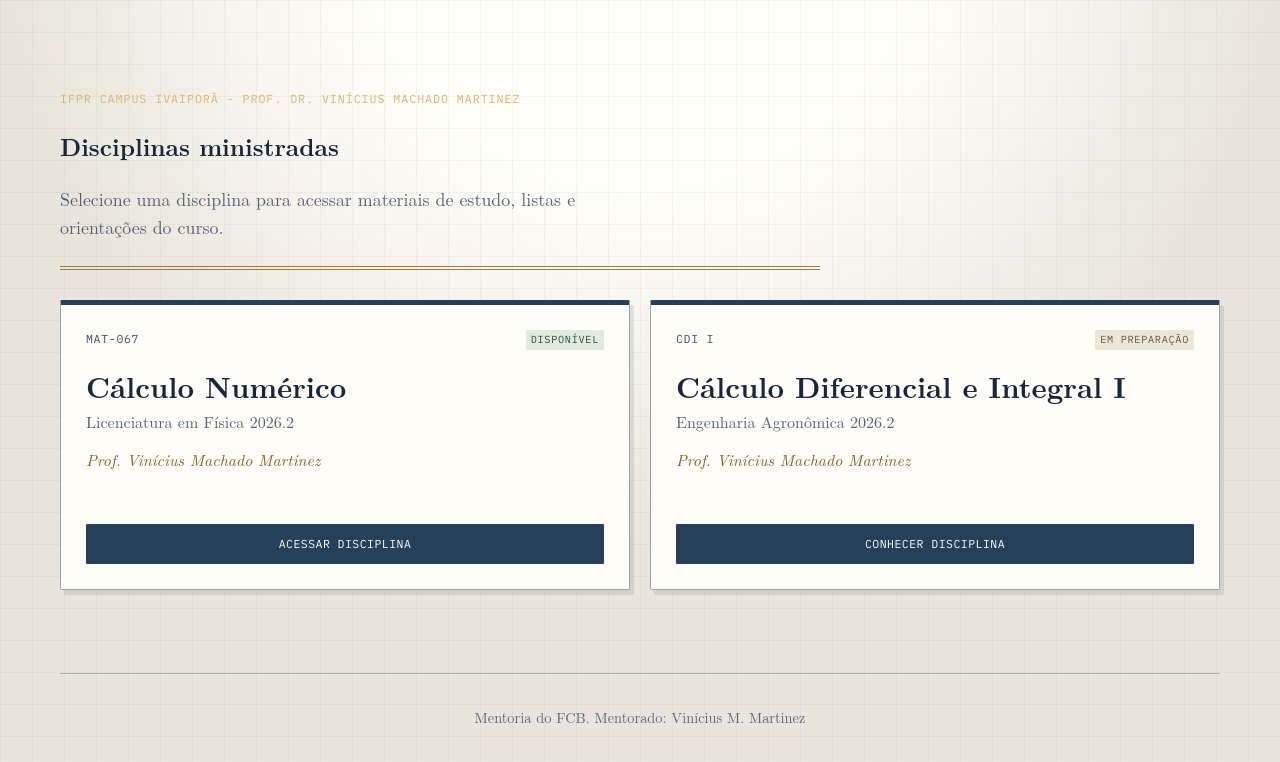
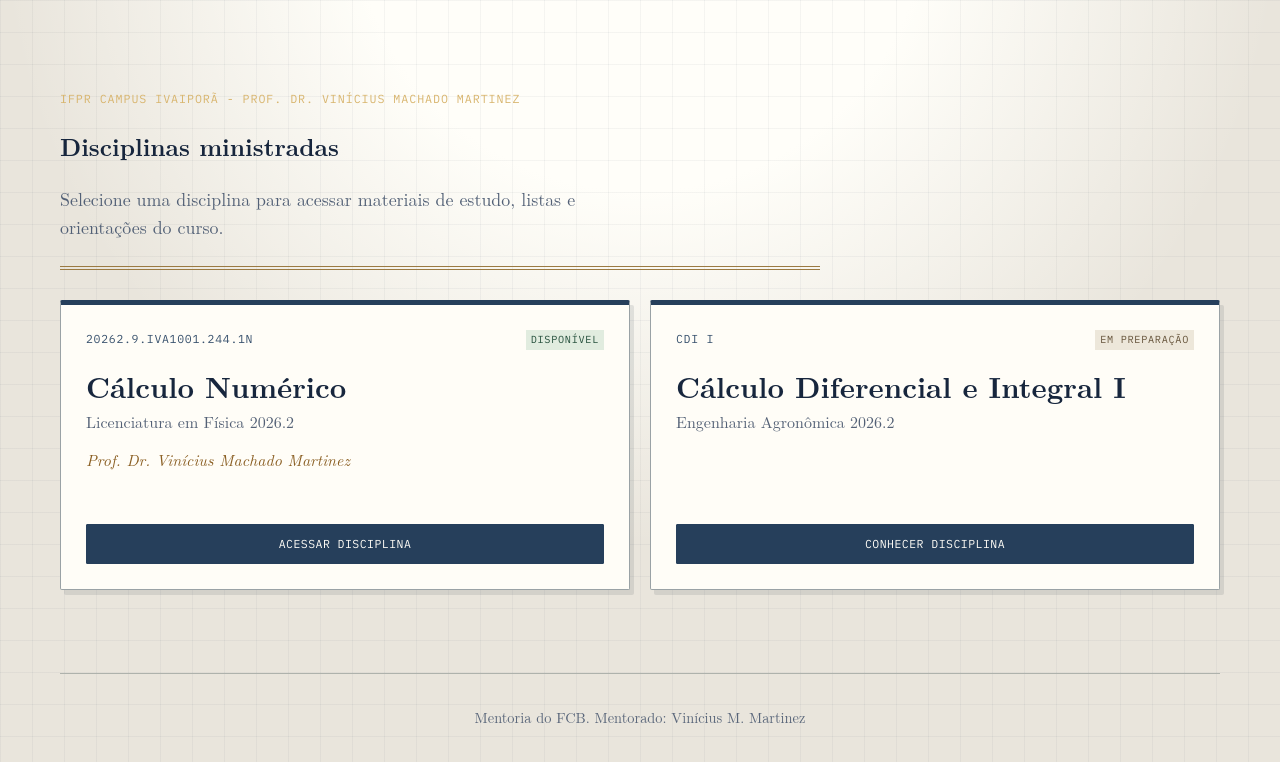
Before and after one commit to viniciusmartinezprof-collab/blogdovinicius, a React (Vite) app: page / in a window 1280 px wide. Shown: the top 762 px of the page. Built offline with nearby package versions, Linux system fonts and the light colour scheme; a web font is replaced by a local one.

Commit message:
Dados de CN

```diff
--- a/src/data/courses.js
+++ b/src/data/courses.js
@@ -4,10 +4,10 @@ export const courses = [
   {
     id: "calculo-numerico",
     title: "Cálculo Numérico",
-    code: "MAT-067",
-    workload: "67 horas",
+    code: "20262.9.IVA1001.244.1N",
+    workload: "67 horas/80 aulas",
     institution: "Instituto Federal do Paraná · Campus Ivaiporã",
-    teacher: "Prof. Vinícius Machado Martinez",
+    teacher: "Prof. Dr. Vinícius Machado Martinez",
     description:
       "Licenciatura em Física 2026.2",
     status: "Disponível",
@@ -20,7 +20,7 @@ export const courses = [
     code: "CDI I",
     workload: "Em preparação",
     institution: "Instituto Federal do Paraná · Campus Ivaiporã",
-    teacher: "Prof. Vinícius Machado Martinez",
+    teacher: "",
     description:
       "Engenharia Agronômica 2026.2",
     status: "Em preparação",
```
